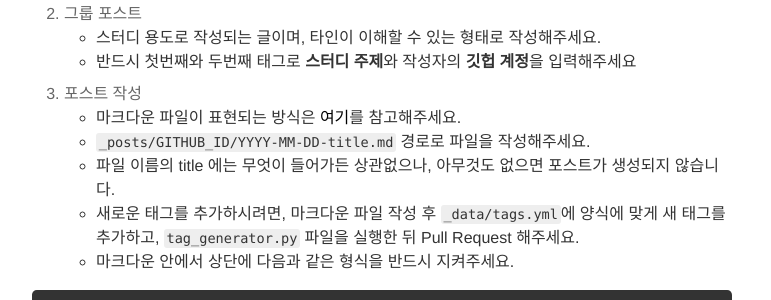
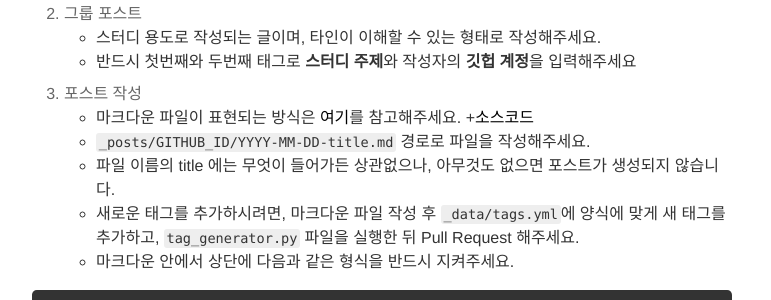
Before and after one commit to survive-and-go/survive-and-go.github.io, a Jekyll site: the page built from _pages/home.md, in a window 1280 px wide. Shown: the part 644-944 px from the top of the page, without its empty margins (258-1029 px from the left). Built offline with Jekyll 4.4.1, drawn with Linux system fonts in a browser that asks for light colours; nearby versions of some CDN libraries; some web fonts are replaced.

Commit message:
Refactors home.md

```diff
--- a/_config.yml
+++ b/_config.yml
@@ -5,8 +5,8 @@
 name: survive-and-go
 email:
 footer_text: >
-  <a href="https://github.com/survive-and-go.github.io">Github</a>
-url: https://survive-and-go.github.io/ # the base hostname & protocol for your site
+  <a href="https://github.com/survive-and-go">Github</a>
+url: https://survive-and-go.github.io # the base hostname & protocol for your site
 
 # -----------------------------------------------------------------------------
 # Blog
--- a/_pages/home.md
+++ b/_pages/home.md
@@ -37,7 +37,7 @@
     - 스터디 용도로 작성되는 글이며, 타인이 이해할 수 있는 형태로 작성해주세요.
     - 반드시 첫번째와 두번째 태그로 **스터디 주제**와 작성자의 **깃헙 계정**을 입력해주세요
 3. 포스트 작성
-    - 마크다운 파일이 표현되는 방식은 [여기]()를 참고해주세요.
+    - 마크다운 파일이 표현되는 방식은 [여기](https://survive-and-go.github.io/blog/2015/title/)를 참고해주세요. +[소스코드](https://github.com/survive-and-go/survive-and-go.github.io/blob/main/_posts/ke2ek/2015-10-20-title.md)
     - `_posts/GITHUB_ID/YYYY-MM-DD-title.md` 경로로 파일을 작성해주세요.
     - 파일 이름의 title 에는 무엇이 들어가든 상관없으나, 아무것도 없으면 포스트가 생성되지 않습니다.
     - 새로운 태그를 추가하시려면, 마크다운 파일 작성 후 `_data/tags.yml`에 양식에 맞게 새 태그를 추가하고, `tag_generator.py` 파일을 실행한 뒤 Pull Request 해주세요.
```
